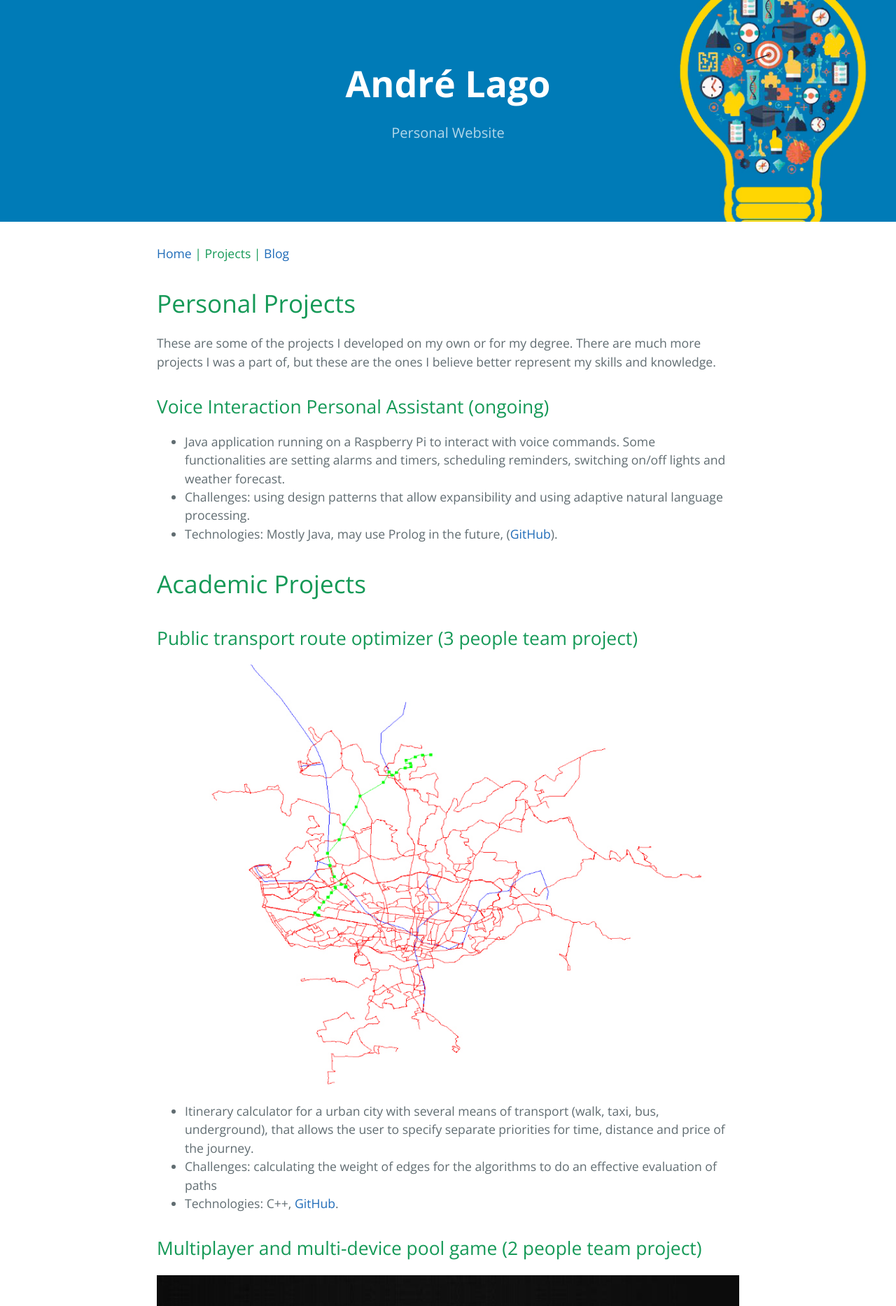
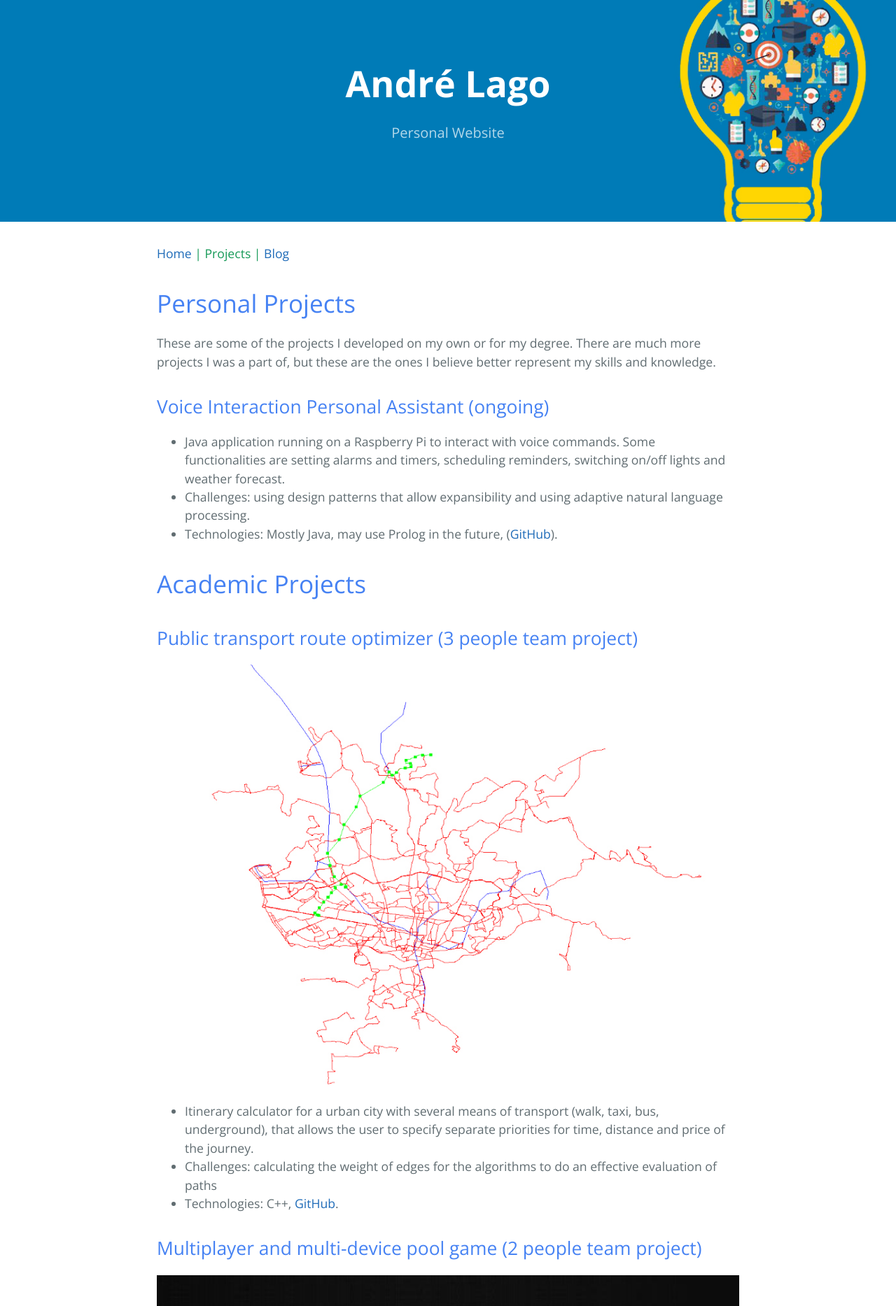
Before and after one commit to andrelago13/andrelago13.github.io, a Jekyll site: the page built from projects.md, in a window 1280 px wide. Shown: the top 1867 px of the page at 70% size. Built offline with Jekyll 4.4.1, drawn with Linux system fonts in a browser that asks for light colours.

Commit message:
Color change

```diff
--- a/_layouts/projects.html
+++ b/_layouts/projects.html
@@ -18,6 +18,14 @@
       background-image: url(/assets/images/projects2.jpg);
       background-size: cover;
       background-position: center;
+    }
+
+    .main-content h1, .main-content h2, .main-content h3, .main-content h4, .main-content h5, .main-content h6 {
+      color: #4682f3 !important;
+    }
+
+    main.main-content h4 {
+      color: #159957 !important;
     }
   </style>
   <body>
```
